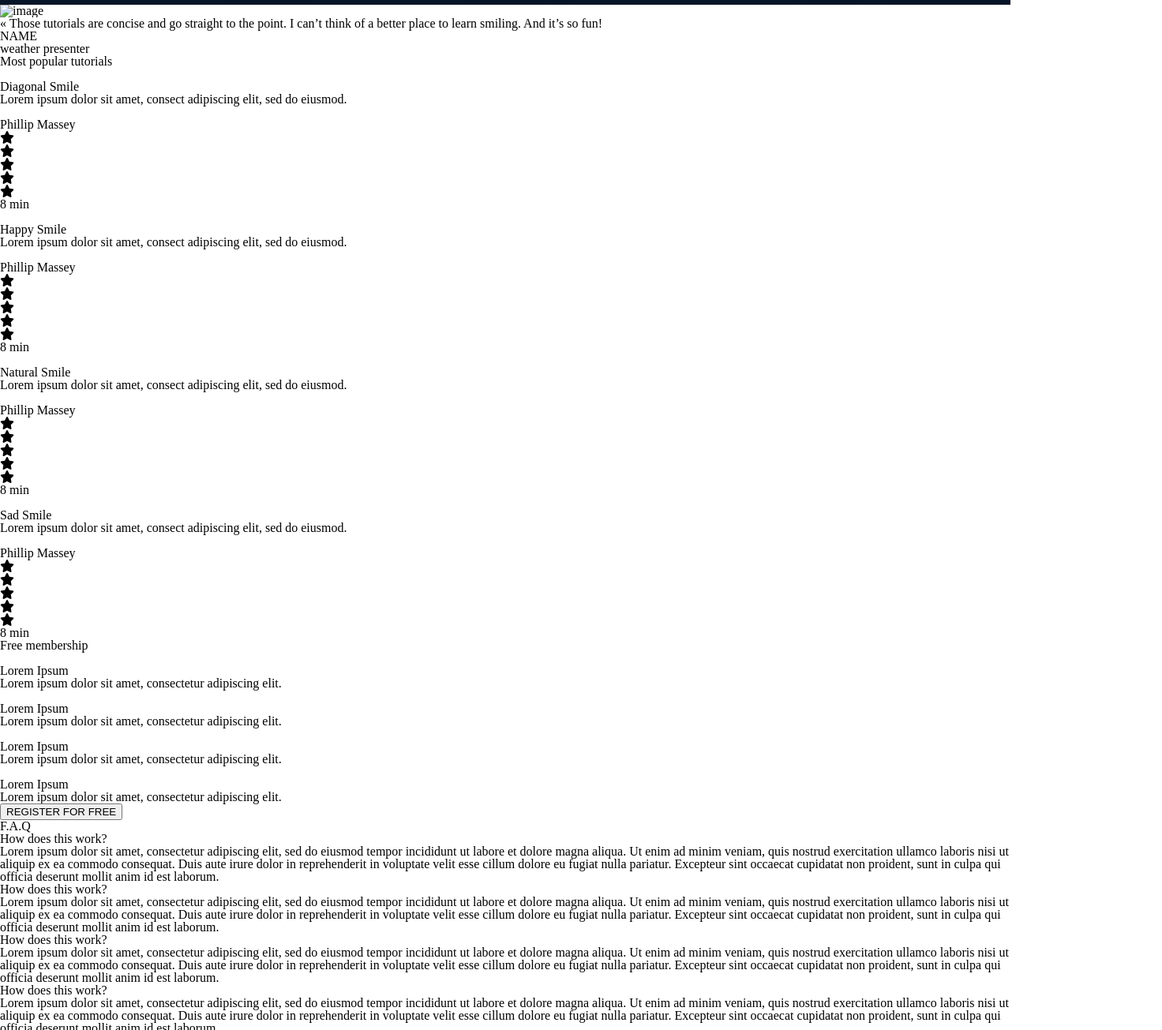
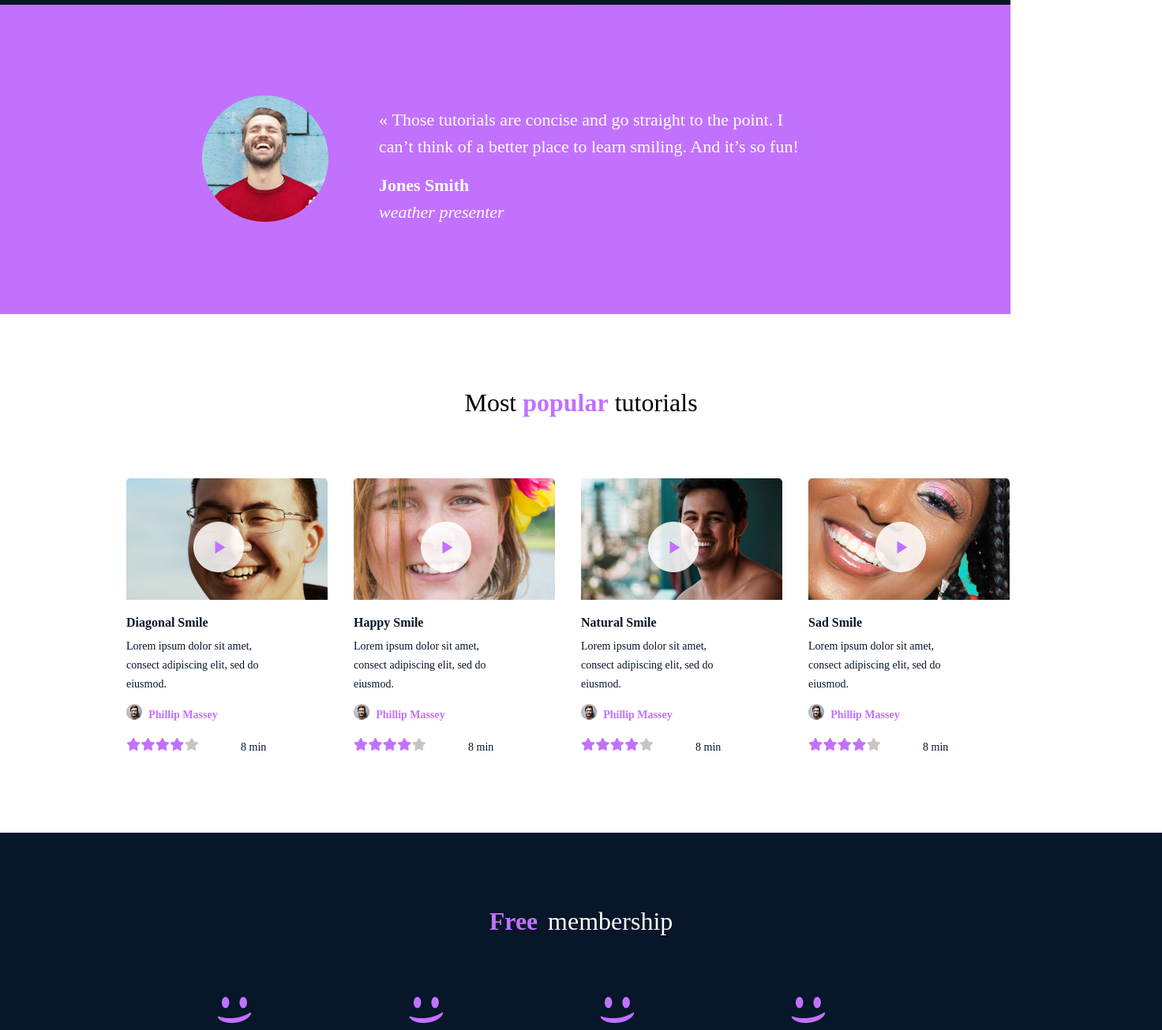
Before and after one commit to EnyinnayaChioma/alx_html_css, a plain HTML site: page CSS Advanced/index.html in a window 1280 px wide. Shown: the part 1144-2449 px from the top of the page at 79% size, 1472 px wide, since content can reach past the window. Drawn offline with Linux system fonts and the light colour scheme.

Commit message:
I added rest css and finished designing the project

```diff
--- a/CSS Advanced/index.html
+++ b/CSS Advanced/index.html
@@ -39,23 +39,23 @@
           <h2>Learn <span>from the pros</span></h2>
           <div class="tutors">
             <div>
-              <img src="./1.png" alt="" />
+              <img src="./1.png" alt="male tutor" />
               <h3>Phillip Massey</h3>
               <p>«Smile of the year» 2018 - 2019</p>
 
             </div>
             <div>
-              <img src="./2.png" alt="" />
+              <img src="./2.png" alt="male tutor" />
               <h3>Nannie Lawrence</h3>
               <p>Best «little smile» 2017</p>
             </div>
             <div>
-              <img src="./3.png" alt="" />
+              <img src="./3.png" alt="female tutor" />
               <h3>Bruce Walters</h3>
               <p>Best «Friend Smile» live performance 2019</p>
             </div>
             <div>
-              <img src="./4.png" alt="" />
+              <img src="./4.png" alt="male tutor" />
               <h3>Henry Hughes</h3>
               <p>«24h smiles» winner 2016 - 2019</p>
             </div>
@@ -63,130 +63,162 @@
         </div>
       </section>
     </div>
-      <section>
+      <section class="quote-section">
+        <div class="quote-sectionHolder">
         <div>
-          <img src="./images/Bitmap.png" alt="image" />
+          <img src="./5.png" alt="image" />
         </div>
-        <div>
+        <div class="quote">
           <blockquote>
             « Those tutorials are concise and go straight to the point. I can’t
             think of a better place to learn smiling. And it’s so fun!
           </blockquote>
-          <h3>NAME</h3>
+          <h3>Jones Smith</h3>
           <p>weather presenter</p>
         </div>
+      </div>
       </section>
-      <section>
-        <h2>Most popular tutorials</h2>
+      <section class="video-section">
+
+        <h2>Most <span> popular </span> tutorials</h2>
+        <div class="videoSection-holder">
         <div>
-          <img src="./images/Bitmap (1).png" alt="" />
+          <div  class="holder">
+          <img src="./6.png" alt="human" class="video-clip" />
+          <img src="./play.png" alt="play-button" class="play-button">
+        </div>
           <h3>Diagonal Smile</h3>
           <p>
             Lorem ipsum dolor sit amet, consect adipiscing elit, sed do eiusmod.
           </p>
-          <div>
-            <img src="./images/1 (3).png" alt="" />
+
+          <div class="review-img">
+            <img src="./1.png" alt="human" />
             <h4>Phillip Massey</h4>
           </div>
-          <div>
+
+
+          <div class="star">
             <div><i class="fa-solid fa-star"></i></div>
             <div><i class="fa-solid fa-star"></i></div>
             <div><i class="fa-solid fa-star"></i></div>
             <div><i class="fa-solid fa-star"></i></div>
-            <div><i class="fa-solid fa-star"></i></div>
+            <div><i class="fa-solid fa-star lastStar"></i></div>
+            <p>8 min</p>
           </div>
-          <p>8 min</p>
+
         </div>
         <div>
-          <img src="./images/Bitmap (4).png" alt="" />
+        <div class="holder">
+          <img src="./7.png" alt="human" class="video-clip" />
+          <img src="./play.png" alt="play-button" class="play-button">
+        </div>
           <h3>Happy Smile</h3>
           <p>
             Lorem ipsum dolor sit amet, consect adipiscing elit, sed do eiusmod.
           </p>
-          <div>
-            <img src="./images/1 (3).png" alt="" />
+          <div class="review-img" >
+            <img src="./1.png" alt="" />
             <h4>Phillip Massey</h4>
           </div>
-          <div>
+          <div class="star">
             <div><i class="fa-solid fa-star"></i></div>
             <div><i class="fa-solid fa-star"></i></div>
             <div><i class="fa-solid fa-star"></i></div>
             <div><i class="fa-solid fa-star"></i></div>
-            <div><i class="fa-solid fa-star"></i></div>
+            <div><i class="fa-solid fa-star lastStar"></i></div>
+            <p>8 min</p>
           </div>
-          <p>8 min</p>
+
         </div>
         <div>
-          <img src="./images/Bitmap (3).png" alt="" />
+          <div class="holder">
+          <img src="./8.png" alt="human" class="video-clip" />
+          <img src="./play.png" alt="play-button" class="play-button">
+        </div>
           <h3>Natural Smile</h3>
           <p>
             Lorem ipsum dolor sit amet, consect adipiscing elit, sed do eiusmod.
           </p>
-          <div>
-            <img src="./images/1 (3).png" alt="" />
+          <div class="review-img">
+            <img src="./1.png" alt="" />
             <h4>Phillip Massey</h4>
           </div>
-          <div>
+          <div class="star">
             <div><i class="fa-solid fa-star"></i></div>
             <div><i class="fa-solid fa-star"></i></div>
             <div><i class="fa-solid fa-star"></i></div>
             <div><i class="fa-solid fa-star"></i></div>
-            <div><i class="fa-solid fa-star"></i></div>
+            <div><i class="fa-solid fa-star lastStar"></i></div>
+            <p>8 min</p>
           </div>
-          <p>8 min</p>
+
         </div>
         <div>
-          <img src="./images/Bitmap (2).png" alt="" />
+          <div class="holder">
+          <img src="./9.png" alt="human" class="video-clip" />
+          <img src="./play.png" alt="play-button" class="play-button">
+        </div>
           <h3>Sad Smile</h3>
           <p>
             Lorem ipsum dolor sit amet, consect adipiscing elit, sed do eiusmod.
           </p>
-          <div>
-            <img src="./images/1 (3).png" alt="" />
+          <div class="review-img">
+            <img src="./1.png" alt="" />
             <h4>Phillip Massey</h4>
           </div>
-          <div>
+          <div class="star">
             <div><i class="fa-solid fa-star"></i></div>
             <div><i class="fa-solid fa-star"></i></div>
             <div><i class="fa-solid fa-star"></i></div>
             <div><i class="fa-solid fa-star"></i></div>
-            <div><i class="fa-solid fa-star"></i></div>
+            <div><i class="fa-solid fa-star lastStar"></i></div>
+            <p>8 min</p>
           </div>
-          <p>8 min</p>
+
         </div>
+      </div>
       </section>
-      <section>
-        <h2>Free membership</h2>
-        <div>
-          <img src="./images/smile.svg" alt="" />
+      <section class="membership-section">
+        <div class="membership-title">
+        <h2>Free <span>membership</span></h2>
+      </div>
+        <div class="membership-holder">
+        <div class="each-member">
+          <img src="./smile.png" alt="" />
+
           <h3>Lorem Ipsum</h3>
           <p>Lorem ipsum dolor sit amet, consectetur adipiscing elit.</p>
         </div>
-        <div>
-          <img src="./images/smile.svg" alt="" />
+
+        <div class="each-member">
+          <img src="./smile.png" alt="" />
           <h3>Lorem Ipsum</h3>
           <p>Lorem ipsum dolor sit amet, consectetur adipiscing elit.</p>
         </div>
-        <div>
-          <img src="./images/smile.svg" alt="" />
+        <div class="each-member">
+          <img src="./smile.png" alt="" />
           <h3>Lorem Ipsum</h3>
           <p>Lorem ipsum dolor sit amet, consectetur adipiscing elit.</p>
         </div>
-        <div>
-          <img src="./images/smile.svg" alt="" />
+        <div class="each-member">
+          <img src="./smile.png" alt="" />
           <h3>Lorem Ipsum</h3>
           <p>Lorem ipsum dolor sit amet, consectetur adipiscing elit.</p>
         </div>
+      </div>
+      <div class="membership-btn">
         <button>REGISTER FOR FREE</button>
+      </div>
       </section>
-      <section>
+      <section class="faq-section">
         <h2>F.A.Q</h2>
-        <div>
-          <div>
-            <div>
+        <div class="faq-holder">
+          <div class="faq-post1">
+            <div class="faq-title">
               <h3>How does this work?</h3>
             </div>
-            <div>
+            <div class="faq-writeUp">
               Lorem ipsum dolor sit amet, consectetur adipiscing elit, sed do
               eiusmod tempor incididunt ut labore et dolore magna aliqua. Ut
               enim ad minim veniam, quis nostrud exercitation ullamco laboris
@@ -196,10 +228,10 @@
               sunt in culpa qui officia deserunt mollit anim id est laborum.
             </div>
 
-            <div>
+            <div class="faq-title">
               <h3>How does this work?</h3>
             </div>
-            <div>
+            <div class="faq-writeUp">
               Lorem ipsum dolor sit amet, consectetur adipiscing elit, sed do
               eiusmod tempor incididunt ut labore et dolore magna aliqua. Ut
               enim ad minim veniam, quis nostrud exercitation ullamco laboris
@@ -209,11 +241,15 @@
               sunt in culpa qui officia deserunt mollit anim id est laborum.
             </div>
           </div>
-          <div>
-            <div>
+
+
+
+
+          <div class="faq-post">
+            <div class="faq-title">
               <h3>How does this work?</h3>
             </div>
-            <div>
+            <div class="faq-writeUp">
               Lorem ipsum dolor sit amet, consectetur adipiscing elit, sed do
               eiusmod tempor incididunt ut labore et dolore magna aliqua. Ut
               enim ad minim veniam, quis nostrud exercitation ullamco laboris
@@ -222,10 +258,10 @@
               nulla pariatur. Excepteur sint occaecat cupidatat non proident,
               sunt in culpa qui officia deserunt mollit anim id est laborum.
             </div>
-            <div>
+            <div class="faq-title">
               <h3>How does this work?</h3>
             </div>
-            <div>
+            <div class="faq-writeUp">
               Lorem ipsum dolor sit amet, consectetur adipiscing elit, sed do
               eiusmod tempor incididunt ut labore et dolore magna aliqua. Ut
               enim ad minim veniam, quis nostrud exercitation ullamco laboris
@@ -240,8 +276,8 @@
     </main>
     <footer>
       <section>
-        <div>
-          <img src="https://fakeimg.pl/250x250?text=Sample+Logo" alt="logo" />
+        <div class="footer-content">
+          <img src="./logo.png" alt="logo" />
           <div>
             <i class="fa-brands fa-facebook"></i>
             <i class="fa-brands fa-twitter"></i>
--- a/CSS Advanced/style.css
+++ b/CSS Advanced/style.css
@@ -10,6 +10,7 @@
 *{
   font-family: sans-serif;
   text-decoration: none;
+  user-select: none;
 }
 
 nav li a{
@@ -118,21 +119,17 @@ text-align: center;
   color: #fff;
 }
 
-/* .tutor-img{
-  border-radius: 50%;
-} */
 
 .tutors img{
   margin-bottom: 1rem;
 }
+
 .tutors h3{
   font-family: Source Sans Pro;
 font-size: 18px;
 font-weight: 900;
 line-height: 27px;
 text-align: center;
-
-
 }
 
 .tutors p{
@@ -144,16 +141,318 @@ text-align: center;
   line-height: 24px;
   text-align: center;
 }
-/* body, main{
+
+
+.quote-section{
+  height: 392px;
   display: flex;
+  justify-content: center;
+  align-items: center;
+  background-color: #C271FF;
+  color: #fff;
+  font-family: Source Sans Pro;
+
+
+  }
+
+.quote-sectionHolder{
+  display: flex;
+  justify-content: center;
+  align-items: center;
+  width: 90%;
+  gap: 4rem;
+  margin: 0 auto;
+  padding-left: 16rem;
+
 }
 
 
-body{
-  flex-direction: column;
+.quote{
+  text-align: left;
+  margin-top: 1rem;
 }
 
-main{
-  flex-direction: row;
-  flex: auto;
-} */
+blockquote{
+width: 70%;
+font-size: 22px;
+font-weight: 400;
+line-height: 33.6px;
+margin-bottom: 1rem;
+}
+
+.quote h3{
+font-size: 22px;
+font-weight: 700;
+line-height: 33.6px;
+text-align: left;
+margin-top: 1rem;
+
+}
+
+.quote p{
+font-size: 22px;
+font-style: italic;
+font-weight: 400;
+line-height: 33.6px;
+}
+
+.video-section{
+  margin: 5rem 0;
+  padding: 1rem 10rem;
+  background-color: #fff;
+  width: 90%;
+
+
+}
+
+
+.video-section>h2{
+  display: flex;
+  justify-content: center;
+font-size: 32px;
+font-weight: 300;
+text-align: center;
+margin-bottom: 5rem;
+
+
+}
+
+.video-section>h2>span{
+font-size: 32px;
+font-weight: 700;
+text-align: center;
+color: #C271FF;
+margin: 0 .5rem 0 .5rem;
+
+}
+
+.videoSection-holder{
+ display: flex;
+ justify-content: center;
+ align-items: center;
+}
+
+.holder{
+  position: relative;
+  margin-bottom: 1rem;
+}
+
+.play-button{
+  position: absolute;
+  left: 85px;
+  bottom: 38px;
+}
+
+.video-section h3{
+  font-family: Source Sans Pro;
+font-size: 16px;
+font-weight: 700;
+line-height: 20.11px;
+text-align: left;
+margin-bottom: .5rem;
+color: #071629;
+}
+
+.video-section p{
+  width: 60%;
+  color: #071629;
+  font-family: Source Sans Pro;
+font-size: 14px;
+font-weight: 400;
+line-height: 24px;
+text-align: left;
+}
+
+.review-img{
+  display: flex;
+  margin-top: .8rem;
+}
+
+.review-img img{
+  width: 7%;
+  height: 7%;
+}
+
+.video-section h4{
+  font-family: Source Sans Pro;
+font-size: 14px;
+font-weight: 600;
+line-height: 27px;
+text-align: left;
+margin-left: .5rem;
+color: #C271FF;
+}
+
+.star{
+  display: flex;
+  justify-content: space-between;
+  color: #C271FF;
+   margin-top: 1rem;
+   width: 80%;
+}
+
+.lastStar {
+   color: #cac3c3;
+}
+.star p{
+  text-align: center;
+}
+
+.membership-section{
+  background-color: #071629;
+  color: #fff;
+  padding: 1rem 10rem;
+  width: 90%;
+ height: 520px;
+
+}
+
+.membership-holder{
+  display: flex;
+  justify-content: center;
+  align-items: center;
+  gap: 3rem;
+  width: 80%;
+  margin: 0 auto;
+}
+
+
+.membership-title{
+  display: flex;
+  justify-content: center;
+  margin: 5rem 0;
+
+}
+
+.membership-title>h2{
+
+font-size: 32px;
+font-weight: 700;
+text-align: center;
+color: #C271FF;
+}
+
+.membership-title>h2>span{
+font-size: 32px;
+font-weight: 300;
+text-align: center;
+margin-left: .3rem;
+color: #fff;
+}
+
+
+.each-member h3{
+font-size: 18px;
+font-weight: 600;
+margin: 1.5rem 0;
+
+}
+.each-member p{
+font-size: 14px;
+font-weight: 400;
+  width: 60%;
+}
+
+.membership-btn{
+  display: flex;
+  justify-content: center;
+  align-items: center;
+  margin-top: 3rem;
+}
+
+.membership-section button{
+  margin-top: 3rem;
+  color: #fff;
+  background-color: #C271FF;
+  border: none;
+  width: 162px;
+  height: 44px;
+  border-radius: 22px;
+  box-shadow: 4px 0px 10px #cac3c3;
+}
+
+
+.faq-section{
+  margin: 0 auto;
+  width: 70%;
+
+}
+
+.faq-section>h2{
+  width: 70%;
+  color: #071629;
+  padding-left:14rem ;
+
+font-size: 60px;
+font-weight: 300;
+display: flex;
+justify-content: center;
+align-items: center;
+margin-top: 5rem;
+}
+
+.faq-holder{
+  display: flex;
+  justify-content: center;
+  align-items: center;
+  padding-left:14rem ;
+  margin: 0 auto;
+}
+
+
+faq-post{
+  display: flex;
+  justify-content: center;
+  margin: 0 aut;
+}
+
+.faq-title{
+  font-family: Source Sans Pro;
+font-size: 16px;
+font-weight: 700;
+line-height: 20.11px;
+text-align: left;
+margin: 5rem 0 2rem 0;
+
+}
+
+.faq-writeUp{
+  font-family: Source Sans Pro;
+font-size: 14px;
+font-weight: 400;
+line-height: 24px;
+text-align: left;
+  width: 80%;
+}
+
+footer{
+  display: flex;
+  align-items: center;
+justify-content: space-between;
+  background-color: #071629;
+  color: #fff;
+  padding: 3rem 10rem;
+  width: 90%;
+ height: 300px;
+ margin-top: 5rem;
+}
+
+footer>section{
+  width: 80%;
+}
+
+.footer-content{
+  display: flex;
+  justify-content: space-between;
+
+}
+
+footer i{
+  margin-right: 1rem;
+}
+
+footer p{
+  display: flex;
+  justify-content: center;
+  margin-top: 10rem;
+}
```
